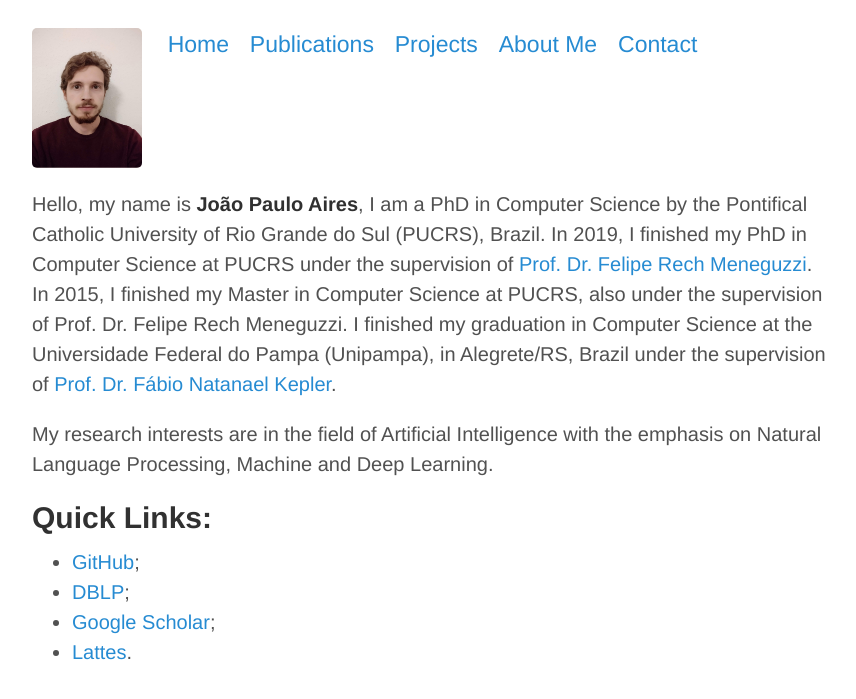
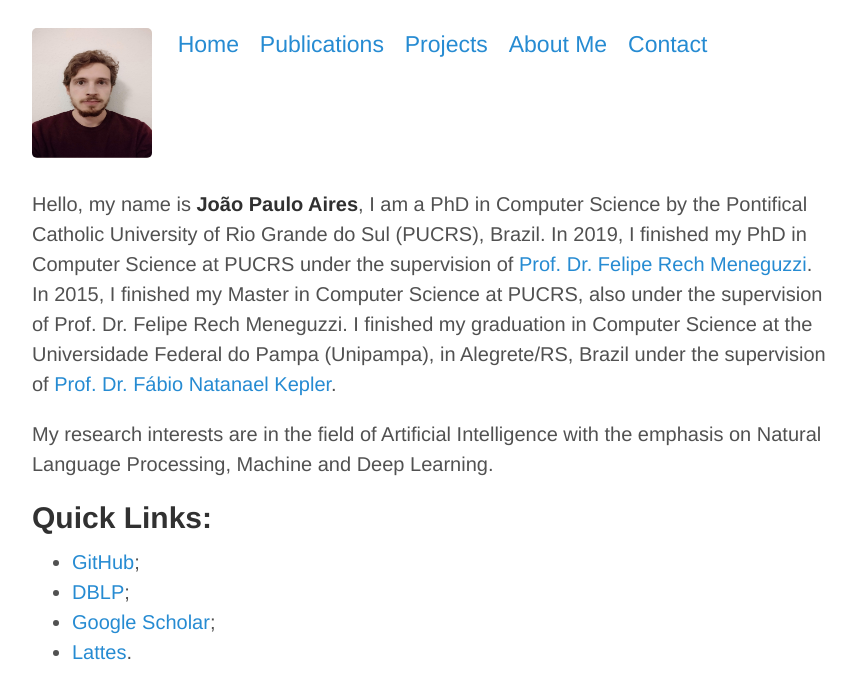
Before and after one commit to JoaoPauloAires/JoaoPauloAires.github.io, a Jekyll site: the page built from index.md, in a window 1280 px wide. Shown: the top 699 px of the page, without its empty margins (208-1064 px from the left). Built offline with Jekyll 4.4.1, drawn with Linux system fonts in a browser that asks for light colours.

Commit message:
Fixing picture size.

```diff
--- a/_layouts/default.html
+++ b/_layouts/default.html
@@ -10,7 +10,7 @@
 <header class="masthead">
    <h3 class="masthead-title">
      <a href="/">
-		 <img src="/fig/aires.jpg" alt="" style="float:left;margin-right:10px" height="140" width="110">
+		 <img src="/fig/aires.jpg" alt="" style="float:left;margin-right:10px" height="130" width="120">
 	 </a>
      <small>
         &nbsp;&nbsp;&nbsp;<a href="{{ site.path }}/home/home.html" style="color: #268bd2; font-size: 23px">Home</a>
```
